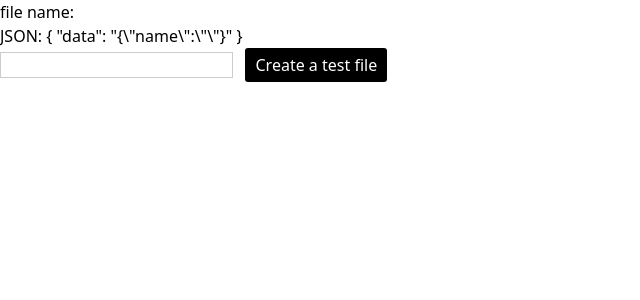
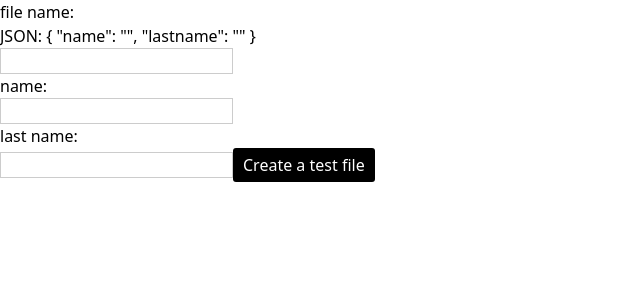
Before and after one commit to fer626/fer626.github.io, a Nuxt app: page / in a window 1280 px wide. Shown: the top 300 px of the page, without its empty margins (0-640 px from the left). Built offline with nearby package versions, Linux system fonts and the light colour scheme.

Commit message:
feat: create json by name user

```diff
--- a/pages/[...slug].vue
+++ b/pages/[...slug].vue
@@ -1,20 +1,25 @@
 <script setup>
-import { ref, computed } from 'vue'
+import { ref, reactive,  computed } from 'vue'
 
 const route = useRoute()
 // const slug = `/${route.params.slug.join('/')}`
 const fileName = ref('')
+const body = reactive({
+	name: '',
+	lastname: ''
+})
 const message = ref('')
-const body = computed(() => ({
-	data: JSON.stringify({name: fileName.value })
-}))
+// const body = computed(() => ({
+//	data: JSON.stringify({name: fileName.value })
+// }))
 
 const createFile = async () => {
 
 	message.value = await $fetch('/api/create', {
 		method: 'POST',
 		body: {
-			name: fileName.value
+			name: fileName.value,
+			body: JSON.stringify(body)
 		}
 	}).then(r => r)
 	.catch(e => e)
@@ -26,6 +31,8 @@ const createFile = async () => {
 		file name: {{ fileName }} <br />
 		<p>JSON: {{ body }}</p>
 		<input v-model="fileName"  /> &nbsp;
+		<p>name:</p><input v-model="body.name" />
+		<p>last name:</p><input v-model="body.lastname" />
 		<button @click="createFile">Create a test file</button>
 		<p v-if="message">{{message}}</p>
 	</div>
```
Also changed, not shown: 1 other file (tests, documents, lock files or other folders).
